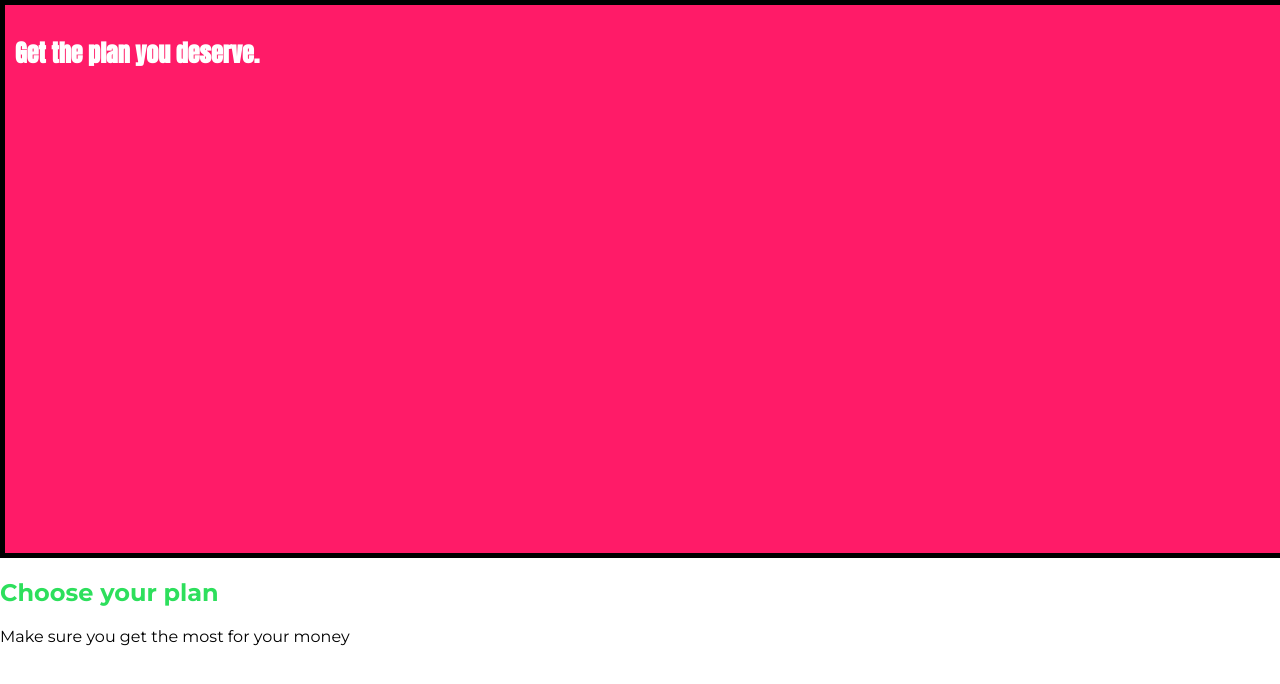
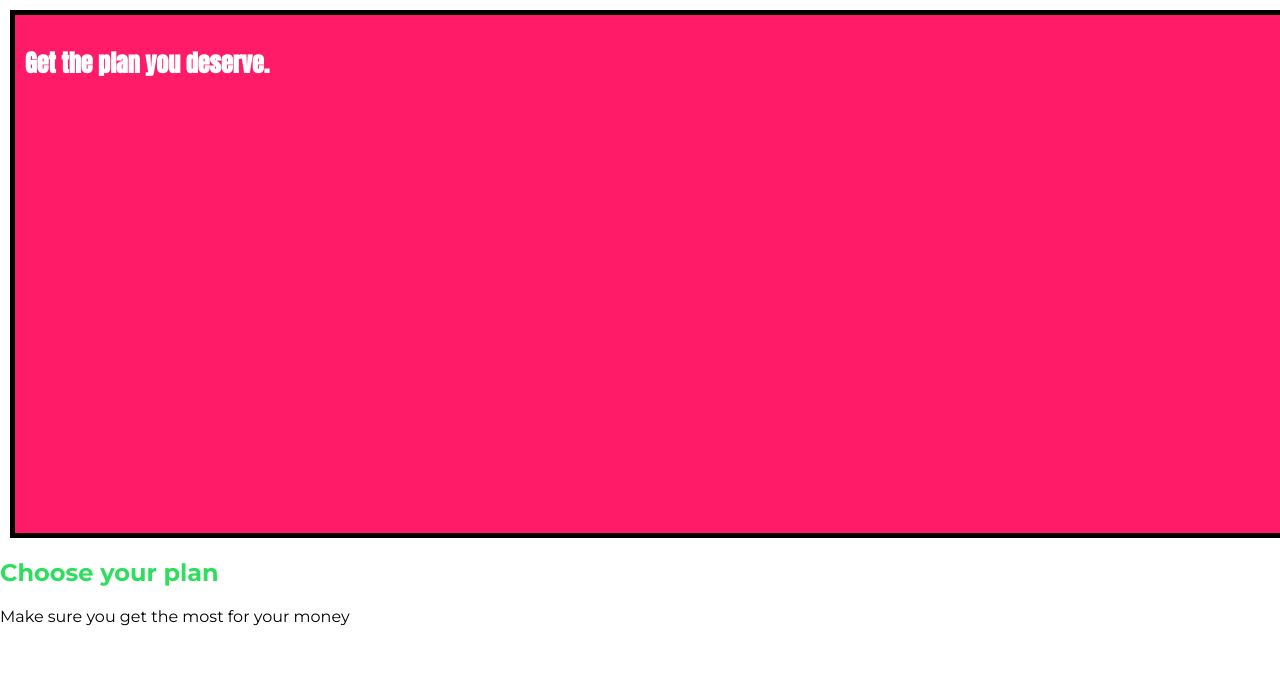
Before and after one commit to irenapopova/SASS-PRACTICE, a website: page intro-to-sass/original_01/index.html in a window 1280 px wide. Shown: the top 684 px of the page. Drawn offline with Linux system fonts and the light colour scheme.

Commit message:
style added

```diff
--- a/intro-to-sass/original_01/main.css
+++ b/intro-to-sass/original_01/main.css
@@ -1,3 +1,11 @@
+/* If I want to reset all elements to have a certain behavior, like using box-sizing: border-box; then use the star, the universal selector because now this is not using inheritance.
+this way I am targeting every element on its own ,
+I want to target content, padding and border when setting width and height. */
+
+* {
+    box-sizing: border-box;
+}
+
 body {
     font-family: 'Montserrat', sans-serif;
     margin: 0;
@@ -5,6 +13,8 @@ body {
 
 #product-overview {
     background: #ff1b68;
+    width: 100%;
+    height: 528px;
     /* adding layer padding to my element */
     /*margin: */
     padding: 10px;
@@ -14,9 +24,10 @@ body {
         border-color: black;
         border-width: 5px;
           */
-    /*margin: 20px;*/
-    width: 100%;
-    height: 528px;
+    margin: 10px;
+    /* adding a box-sizing property to the element where I want to change it, the default is content-box */
+    box-sizing: border-box;
+
 }
 
 /* SELECTOR - h1 */
@@ -62,3 +73,8 @@ h1 {
 }  */
 
 /* every element has a layer - margin, border, padding, */
+
+.main-header {
+    width: 100%;
+
+}
```
